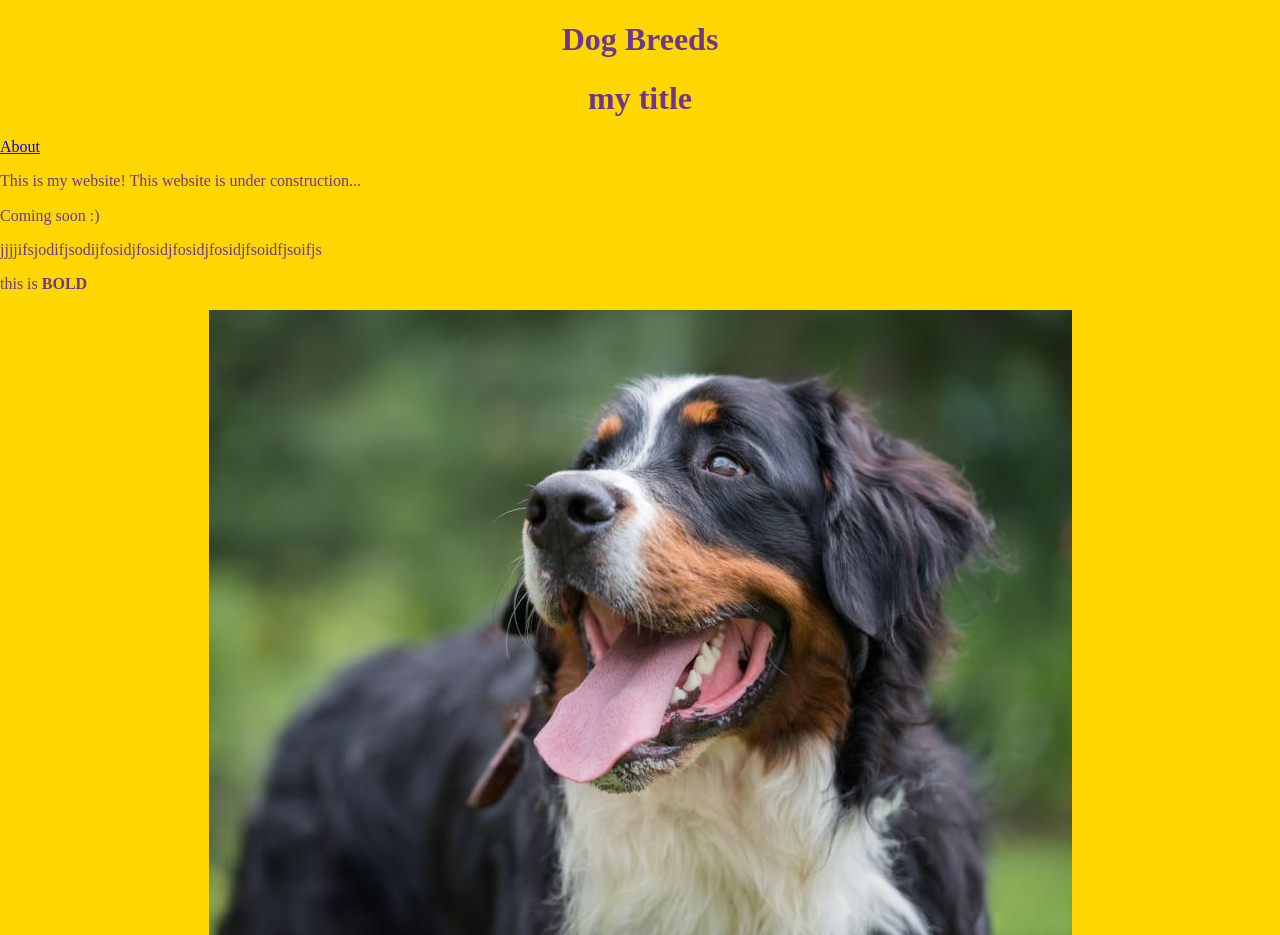
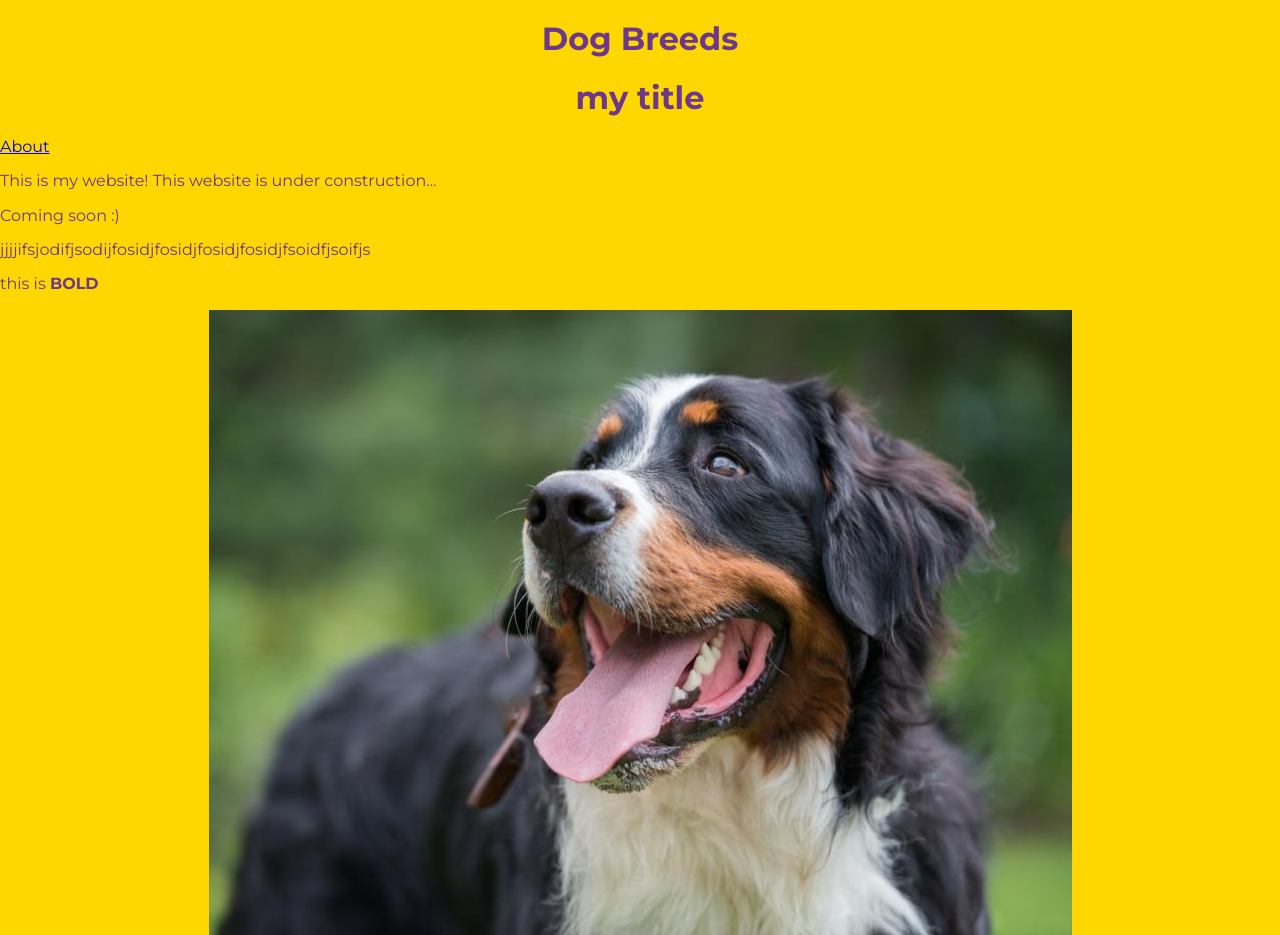
Before and after one commit to TraceFarrell/8-29-2023-Repo, a plain HTML site: page index.html in a window 1280 px wide. Shown: the top 935 px of the page. Drawn offline with Linux system fonts and the light colour scheme.

Commit message:
Added font and changed font for heading

```diff
--- a/css/main.css
+++ b/css/main.css
@@ -2,6 +2,7 @@
 body{
     color: rgb(109, 55, 141);
     background-color: gold;
+    font-family: 'Montserrat', sans-serif;
 }
 
 .dog-picture{
--- a/index.html
+++ b/index.html
@@ -20,6 +20,9 @@
   <link rel="stylesheet" href="css/main.css">
 
   <meta name="theme-color" content="#fafafa">
+  <link rel="preconnect" href="https://fonts.googleapis.com">
+  <link rel="preconnect" href="https://fonts.gstatic.com" crossorigin>
+  <link href="https://fonts.googleapis.com/css2?family=Montserrat:wght@400;700&family=Raleway:wght@400;700&display=swap" rel="stylesheet">
 </head>
 
 <body>
```
